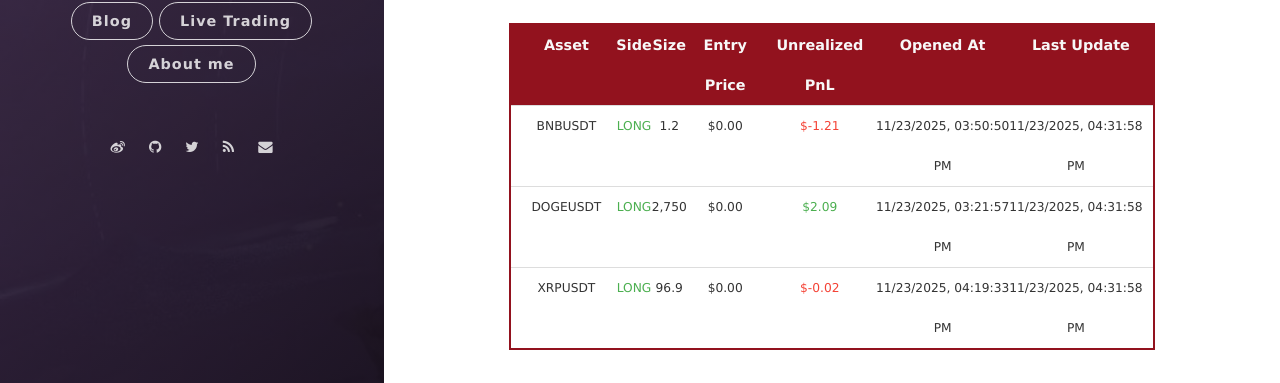
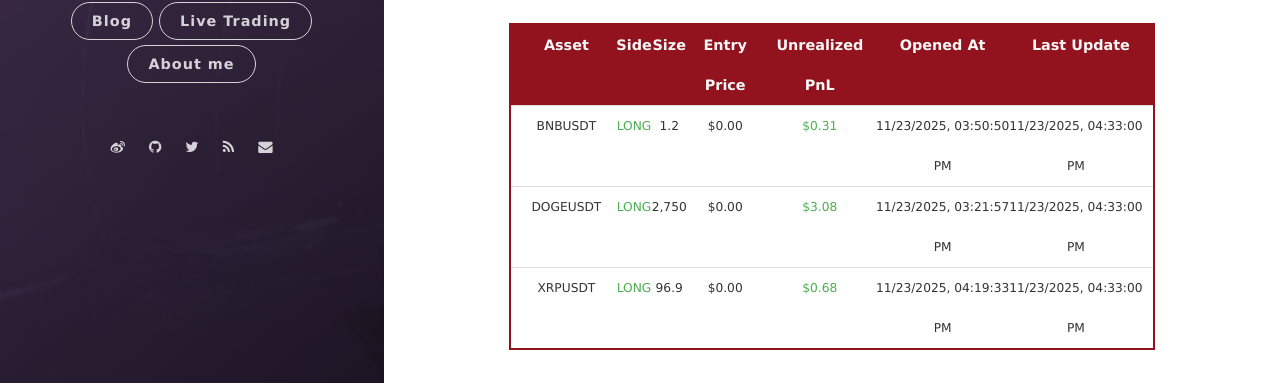
Before and after one commit to leeyegy/leeyegy.github.io, a Jekyll site: the page built from live-trading.html, in a window 1280 px wide and 1026 px high. Shown: the part 576-959 px from the top of the window. Built offline with Jekyll 4.4.1, drawn with Linux system fonts in a browser that asks for light colours; nearby versions of some CDN libraries.

Commit message:
AccountMonitor: refresh positions 2025-11-24T00:33:00+08:00

```diff
--- a/assets/data/binance/positions.json
+++ b/assets/data/binance/positions.json
@@ -4,26 +4,26 @@
     "side": "LONG",
     "size": 1.2,
     "entryPrice": 0.0,
-    "unrealizedPnl": -1.212,
+    "unrealizedPnl": 0.30789129,
     "openedAt": "2025-11-23T23:50:50+08:00",
-    "reportedAt": "2025-11-24T00:31:58+08:00"
+    "reportedAt": "2025-11-24T00:33:00+08:00"
   },
   {
     "symbol": "DOGEUSDT",
     "side": "LONG",
     "size": 2750.0,
     "entryPrice": 0.0,
-    "unrealizedPnl": 2.09,
+    "unrealizedPnl": 3.08,
     "openedAt": "2025-11-23T23:21:57+08:00",
-    "reportedAt": "2025-11-24T00:31:58+08:00"
+    "reportedAt": "2025-11-24T00:33:00+08:00"
   },
   {
     "symbol": "XRPUSDT",
     "side": "LONG",
     "size": 96.9,
     "entryPrice": 0.0,
-    "unrealizedPnl": -0.01690032,
+    "unrealizedPnl": 0.68046959,
     "openedAt": "2025-11-24T00:19:33+08:00",
-    "reportedAt": "2025-11-24T00:31:58+08:00"
+    "reportedAt": "2025-11-24T00:33:00+08:00"
   }
 ]
```
